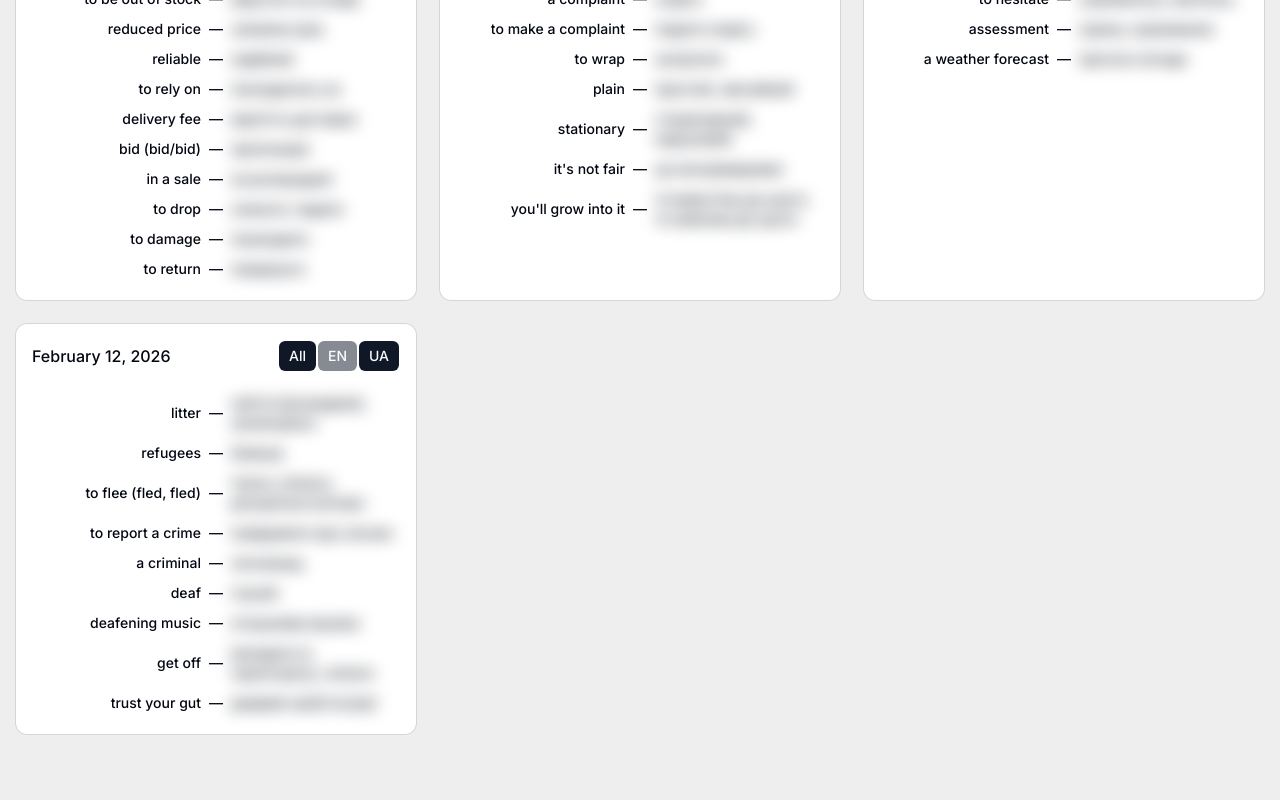
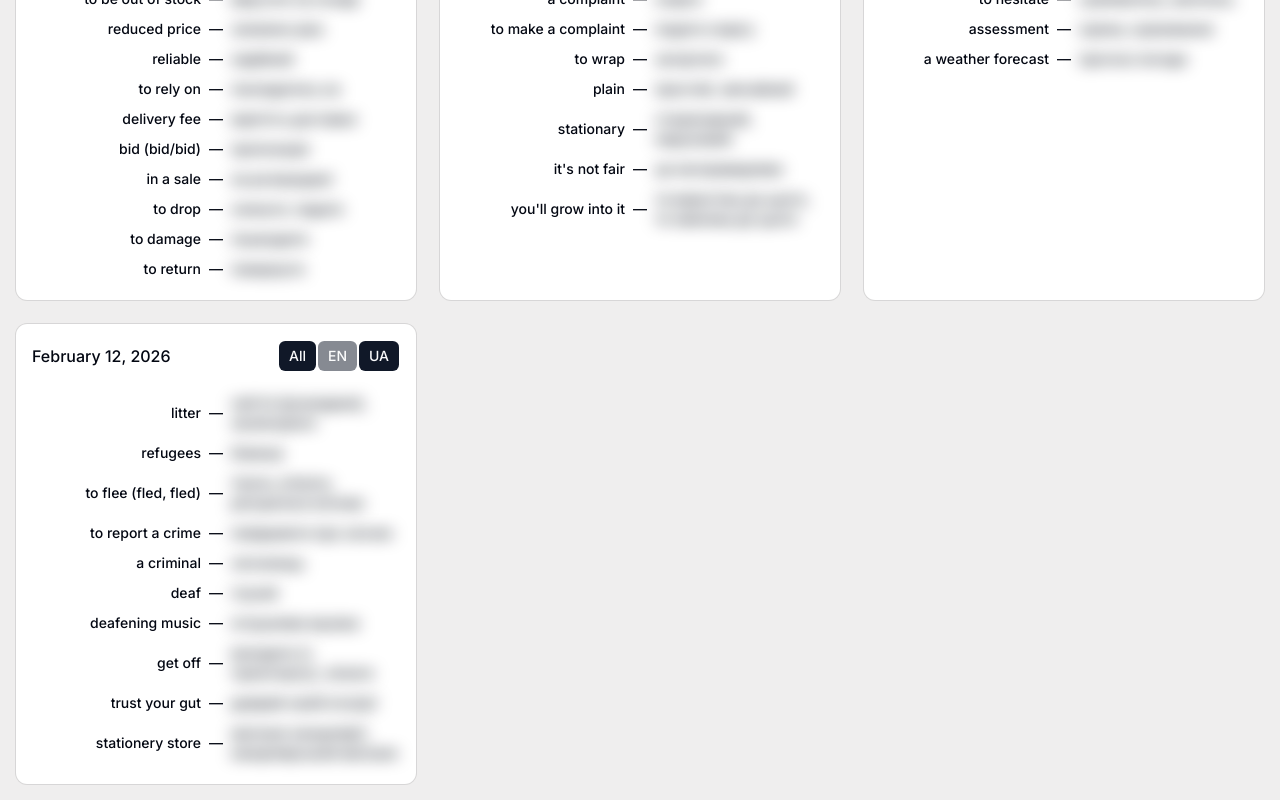
Before and after one commit to iSefero/English-helper, a Next.js app: page /words in a window 1280 px wide. Shown: the part 3182-3982 px from the top of the page. Before the commit the page ends 3932 px from the top, so only its background shows below. Built offline with nearby package versions, Linux system fonts and the light colour scheme.

Commit message:
Added new words

```diff
--- a/views/Words/words.tsx
+++ b/views/Words/words.tsx
@@ -2564,6 +2564,23 @@ export const lessons = [
           </span>,
         ],
       },
+      {
+        term: "stationery store",
+        translation: "магазин канцелярії, канцелярський магазин",
+        examples: [
+          <span>
+            I bought some pens and notebooks at the{" "}
+            <strong>stationery store</strong>.
+          </span>,
+          <span>
+            There’s a small <strong>stationery store</strong> near my school.
+          </span>,
+          <span>
+            She went to the <strong>stationery store</strong> to print the
+            documents.
+          </span>,
+        ],
+      },
     ],
   },
 ];
```
